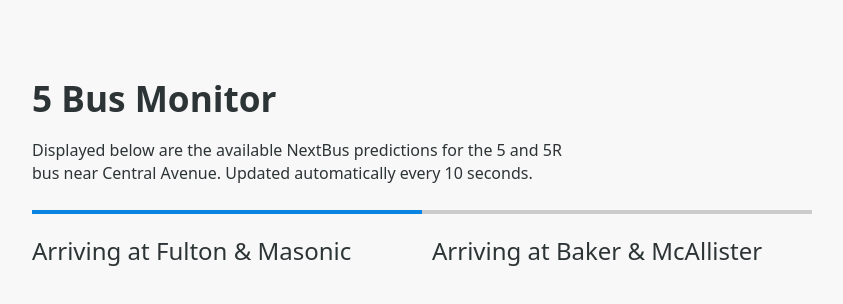
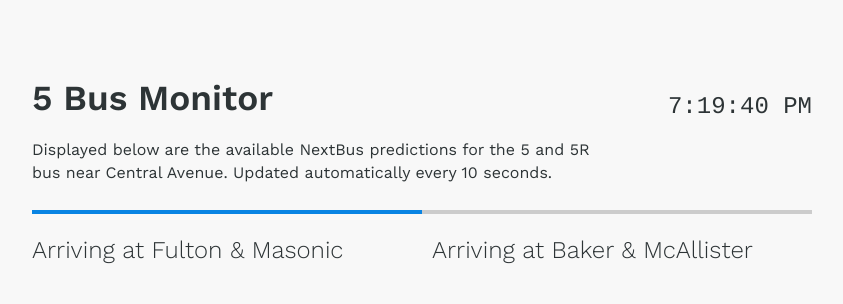
Before and after one commit to ianwessen/wheres-my-bus, a plain HTML site: page index.html in a window 1280 px wide. Shown: the whole page, without its empty margins (218-1061 px from the left). Drawn offline with nearby package versions, Linux system fonts and the light colour scheme; no server answers.

Commit message:
font and clock

```diff
--- a/app.js
+++ b/app.js
@@ -1,9 +1,3 @@
-// http://webservices.nextbus.com/service/publicJSONFeed?command=predictions&a=sf-muni&stopId=15385&routeTag=5
-// Baker & McAllister (Inbound): stopId=15385
-// Fulton & Masonic (Inbound): stopId=14230
-// routeTag=5
-// routeTag=5R
-
 const CONSTANT = {
 	AGENCY_ID: "sf-muni",
 	STOP_ID_FULTON_MASONIC_INBOUND: "14230",
@@ -12,20 +6,18 @@ const CONSTANT = {
 	STOP_TAG_MCALLISTER_BAKER_INBOUND: "5385"
 };
 
-const setPolling = (callback, interval) => {
-	setTimeout(() => {
-		setPolling(callback, interval);
-	}, interval);
-};
+const parseResponse = response => {
+	// Caution:
+	// The data types inside "response" changes through out the day
+	//
+	// These are the types I've observed:
+	//
+	// response []
+	// predictions {}
+	// direction [], {}, undefined
+	// prediction [], {}
+	// minutes ""
 
-// fetchResult []
-// predictions {}
-// direction [], {}, undefined
-// prediction [], {}
-// minutes ""
-
-const parseResponse = response => {
-	// console.log("raw response", response);
 	const result = response
 		// Get just predictions data
 		.map(i => i.predictions)
@@ -125,6 +117,11 @@ const isBakerStop = p =>
 	p.stopTag === CONSTANT.STOP_TAG_MCALLISTER_BAKER_INBOUND;
 const sortByMinutesAsc = (a, b) => Number(a.minutes) > Number(b.minutes);
 
+const updateClock = () => {
+	let timeOfDayNode = document.querySelector(".js-time-of-day");
+	timeOfDayNode.innerText = new Date().toLocaleTimeString();
+};
+
 const updateView = predictions => {
 	removeStalePredictions();
 	resetRefreshTimer();
--- a/index.html
+++ b/index.html
@@ -13,7 +13,7 @@
 	</head>
 	<body>
 		<div class="intro">
-			<h1>5 Bus Monitor</h1>
+			<h1>5 Bus Monitor <span class="js-time-of-day time-of-day"></span></h1>
 			<p>
 				Displayed below are the available NextBus predictions for the 5 and 5R
 				bus near Central Avenue. Updated automatically every 10 seconds.
@@ -36,14 +36,21 @@
 	<script src="app.js"></script>
 	<script>
 		window.onload = event => {
-			const tick = () => {
+			const updatePredictions = () => {
 				getBusPredictions().then(predictions => {
-					// console.log(predictions);
 					updateView(predictions);
 				});
 				setTimeout(() => {
+					updatePredictions();
+				}, 10000);
+			};
+			updatePredictions();
+
+			const tick = () => {
+				updateClock();
+				setTimeout(() => {
 					tick();
-				}, 10000);
+				}, 1000);
 			};
 			tick();
 		};
--- a/style.css
+++ b/style.css
@@ -1,4 +1,5 @@
-@import url("https://fonts.googleapis.com/css?family=Work+Sans&display=swap");
+@import url("https://fonts.googleapis.com/css?family=Work+Sans:300,400,600,700");
+@import url("https://fonts.googleapis.com/css?family=Cousine&display=swap");
 
 :root {
 	--main-bg-color: #f8f8f8;
@@ -11,6 +12,7 @@ html {
 body {
 	background-color: var(--main-bg-color);
 	color: var(--main-text-color);
+	font-family: "Work Sans";
 }
 h1,
 h2,
@@ -21,10 +23,17 @@ h6 {
 	color: var(--main-text-color);
 }
 
-.intro {
+.intro .time-of-day {
+	position: absolute;
+	right: 0;
+	bottom: 0;
+	font-size: 24px;
+	font-weight: 400;
+	font-family: "Cousine";
 }
 
 .intro h1 {
+	position: relative;
 	margin-bottom: 0;
 }
 
```
